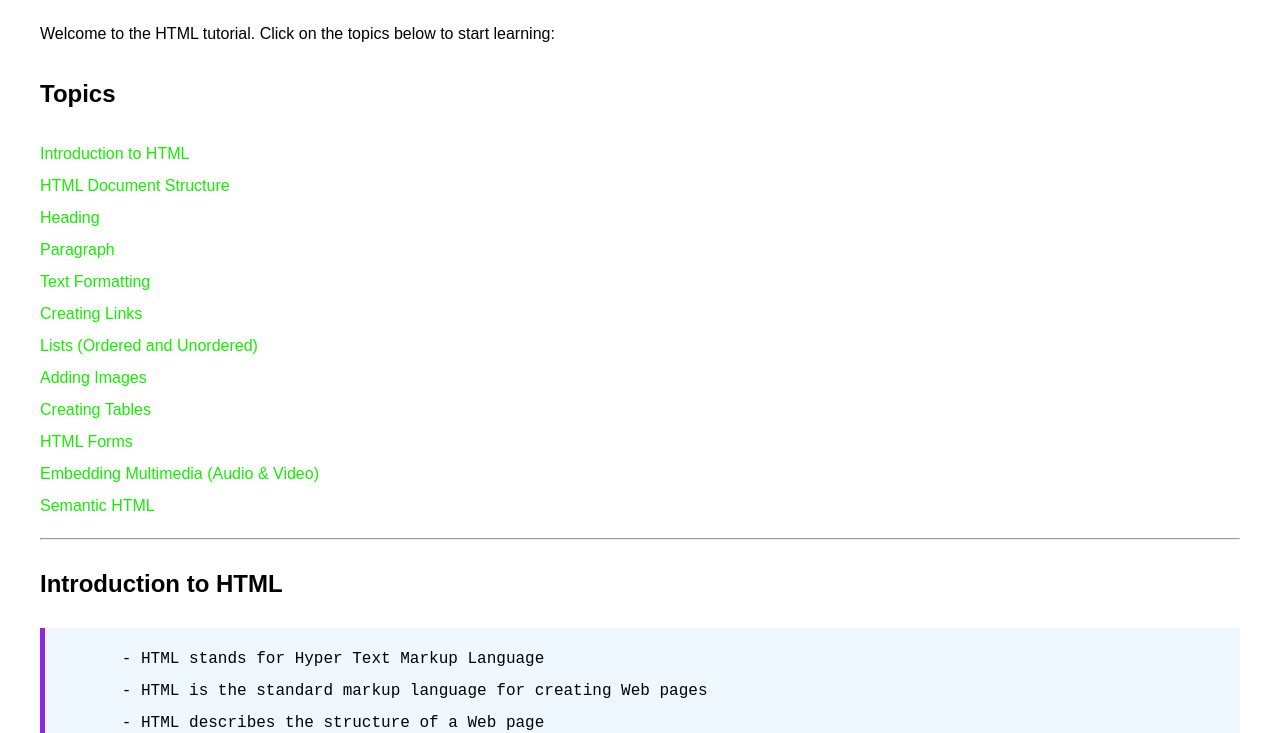
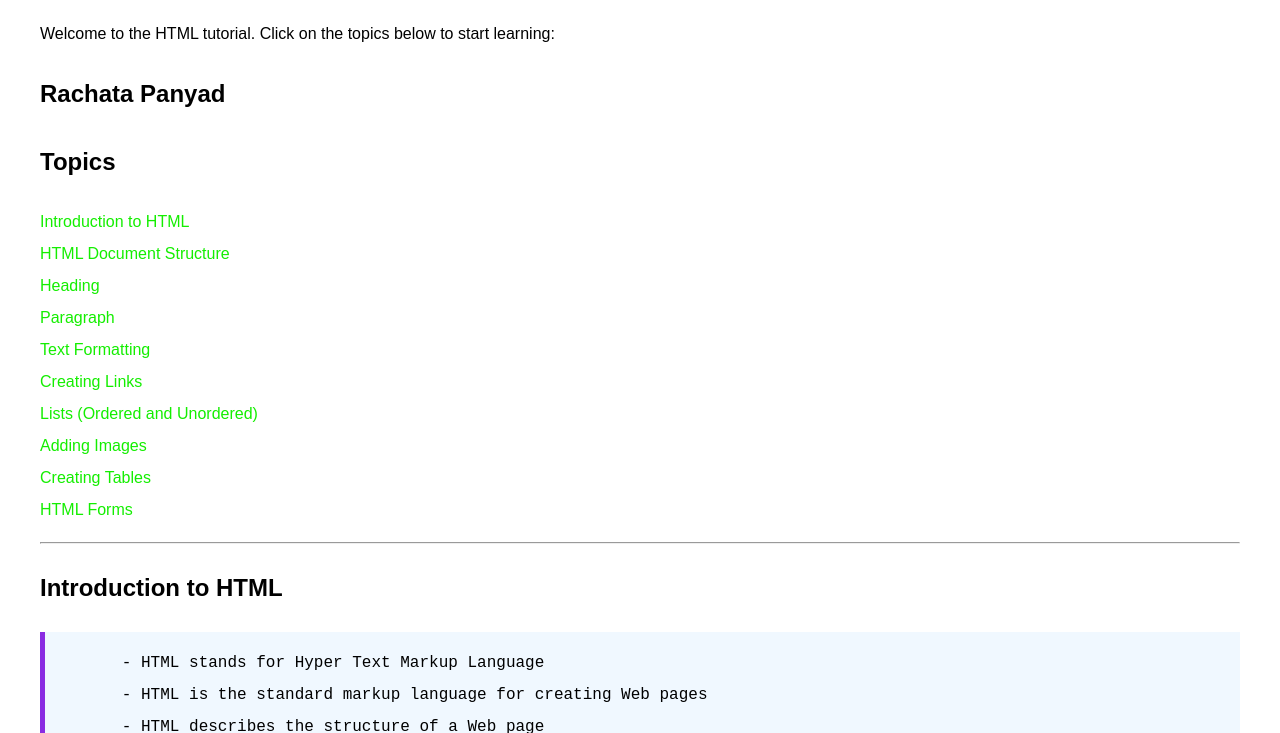
Before and after one commit to Rachata140647/Eng4com-git-intro, a plain HTML site: page index.html in a window 1280 px wide. Shown: the part 67-800 px from the top of the page. Drawn offline with Linux system fonts and the light colour scheme.

Commit message:
Edit index.html

```diff
--- a/index.html
+++ b/index.html
@@ -56,7 +56,7 @@
   <div class="container">
       <h1>HTML Tutorial</h1>
       <p>Welcome to the HTML tutorial. Click on the topics below to start learning:</p>
-
+      <h2>Rachata Panyad</h2>
       <h2>Topics</h2>
       <ul>
         <li><a href="#introduction">Introduction to HTML</a></li>
@@ -69,8 +69,7 @@
         <li><a href="#images">Adding Images</a></li>
         <li><a href="#tables">Creating Tables</a></li>
         <li><a href="#forms">HTML Forms</a></li>
-        <li><a href="multimedia">Embedding Multimedia (Audio & Video)</a></li>
-        <li><a href="#semantic">Semantic HTML</a></li>
+
       </ul>
       <hr>
       <h2 id="Introduction">Introduction to HTML</h2>
```
